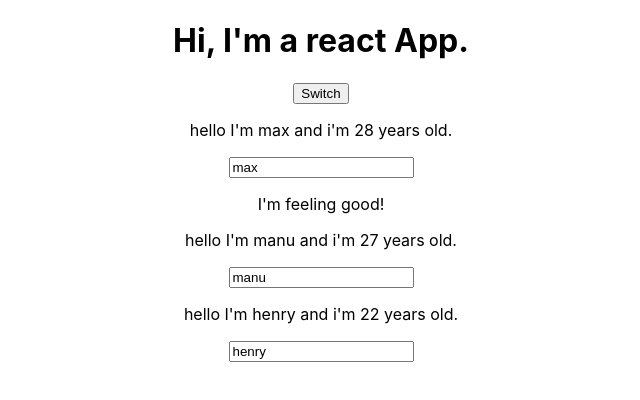
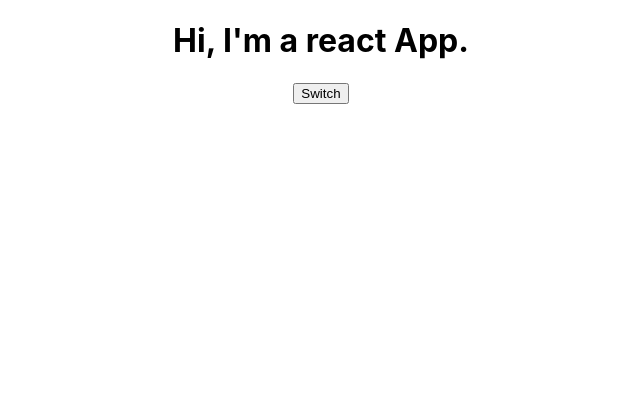
Before and after one commit to adeelhunzai/learnreact, a React (Create React App) app: page / in a window 1280 px wide. Shown: the top 400 px of the page, without its empty margins (319-959 px from the left). Built offline with nearby package versions, Linux system fonts and the light colour scheme.

Commit message:
working with conditionals and lists

```diff
--- a/src/App.js
+++ b/src/App.js
@@ -1,5 +1,6 @@
 import React, { useState } from "react";
 import "./App.css";
+import person from "./Person/Person";
 import Person from "./Person/Person";
 
 function App(props) {
@@ -9,6 +10,7 @@ function App(props) {
       { name: "manu", age: 27 },
       { name: "henry", age: 22 },
     ],
+    showPersons: false,
   });
 
   const switchNameHandler = () => {
@@ -31,16 +33,29 @@ function App(props) {
     });
   };
 
+  const tooglePersonsHandler = () => {
+    const doesShow = personsState.showPersons;
+    setPersonsState({
+      persons: [
+        { name: "mars", age: 22 },
+        { name: "evans", age: 23 },
+        { name: "duke", age: 44 },
+      ],
+      showPersons: !doesShow,
+    });
+  };
+
   return (
     <div className="App">
       <h1> Hi, I'm a react App.</h1>
-      <button onClick={switchNameHandler}>Switch</button>
+      <button onClick={tooglePersonsHandler}>Switch</button>
+      {personsState.showPersons === true ? (
+        <div>
           <Person
             name={personsState.persons[0].name}
             age={personsState.persons[0].age}
           >
-        {" "}
-        I'm feeling good!{" "}
+            I'm feeling good!
           </Person>
           <Person
             name={personsState.persons[1].name}
@@ -53,6 +68,8 @@ function App(props) {
             age={personsState.persons[2].age}
           />
         </div>
+      ) : null}
+    </div>
   );
 }
 
--- a/src/Person/Person.js
+++ b/src/Person/Person.js
@@ -1,16 +1,15 @@
 import React from "react";
 
-const person = (props) => {
+function person (props) {
   return (
     <div>
       <p onClick={props.click}>
-        {" "}
         hello I'm {props.name} and i'm {props.age} years old.
       </p>
       <input type="text" onChange={props.change} value={props.name} />
       <p>{props.children}</p>
     </div>
-  );
-};
+  )
+}
 
 export default person;
```
Lines whose indentation alone changed are shown as unchanged.
